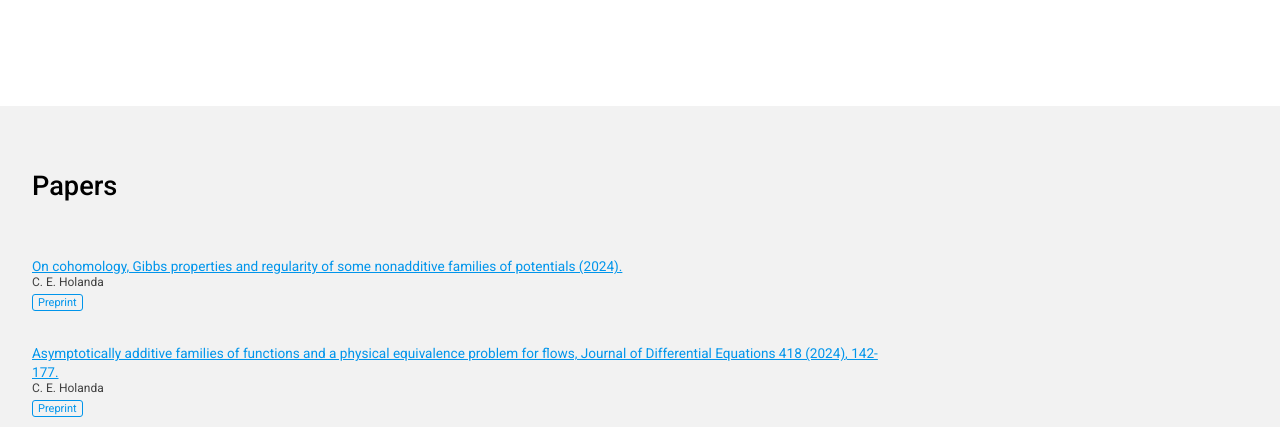
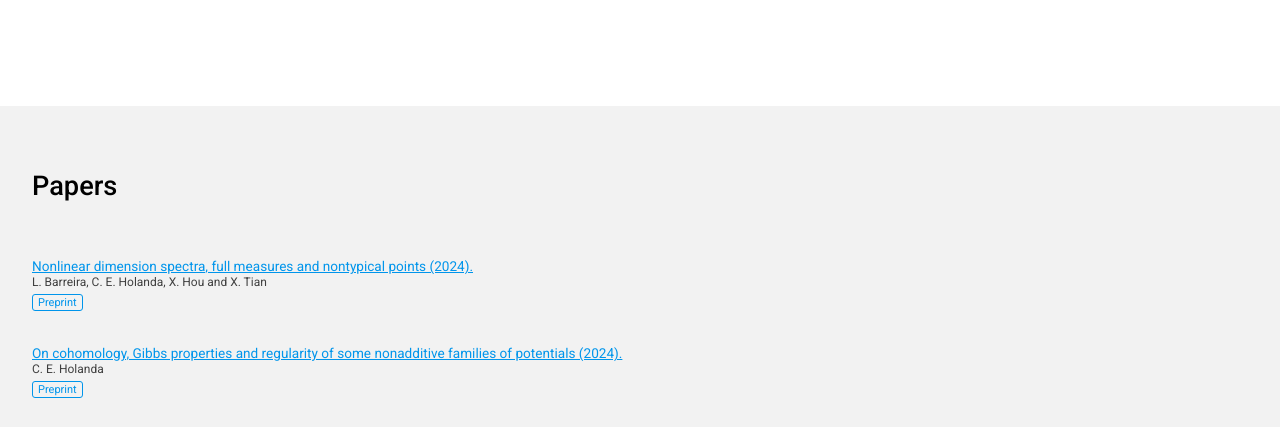
Before and after one commit to ceaholanda/ceaholanda.github.io, a plain HTML site: page index.html in a window 1280 px wide. Shown: the part 584-1011 px from the top of the page. Drawn offline with Linux system fonts and the light colour scheme.

Commit message:
Update index.html

```diff
--- a/index.html
+++ b/index.html
@@ -92,6 +92,21 @@
       </div>
 
       <div class="right-col-mp animate">
+          <div class="pb">
+          <a
+            href=""
+            target="_blank"
+            class="paper-link"
+            >Nonlinear dimension spectra, full measures and nontypical points (2024).</a
+          >
+          <p>L. Barreira, C. E. Holanda, X. Hou and X. Tian </p>
+          <div class="mini-links">
+            <a href="archives/nonlinear_spectra.pdf" target="_blank"
+              >Preprint</a
+            >
+          </div>
+        </div>
+
          <div class="pb">
         <a
             href="https://doi.org/10.48550/arXiv.2210.05926"
```
